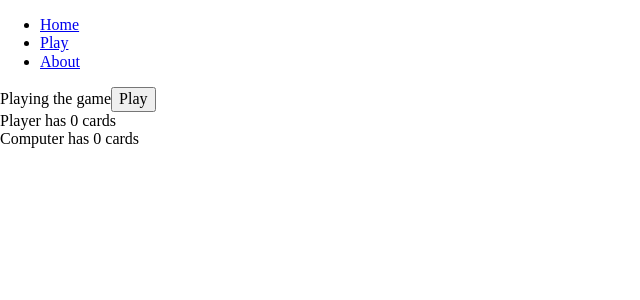
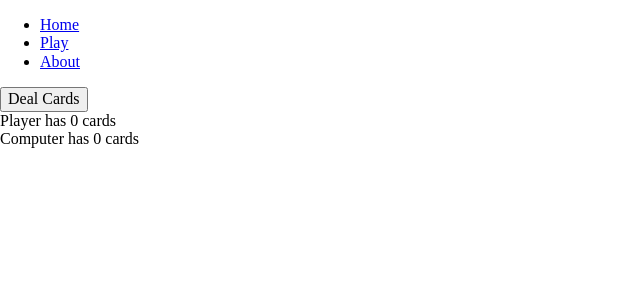
Before and after one commit to IgoVeyner/war, a React (Create React App) app: page /play in a window 1280 px wide. Shown: the top 300 px of the page, without its empty margins (0-640 px from the left). Built offline with nearby package versions, Linux system fonts and the light colour scheme.

Commit message:
add pregame component

```diff
--- a/src/components/Board/index.js
+++ b/src/components/Board/index.js
@@ -1,11 +1,15 @@
 import { useDispatch, useSelector } from 'react-redux'
 import { setPlayerHand, setComputerHand } from '../../redux/actions/handActions'
 import { getHands } from "../../services/hands"
+import PreGameLobby from './pregame'
 
 const Board = () => {
   const dispatch = useDispatch()
   const playerHand = useSelector(state => state.player)
   const computerHand = useSelector(state => state.computer)
+
+  const playerCards = playerHand['hand'].length
+  const computerCards = computerHand['hand'].length
 
   const startGame = () => {
     const hands = getHands()
@@ -15,15 +19,16 @@ const Board = () => {
 
   return (
     <div>
-      Playing the game
-      <button onClick={startGame}>
-        Play
-      </button>
+      { playerCards === 0 && computerCards === 0 ?
+        <PreGameLobby startGame={startGame} />
+        :
+        null
+      }
       <div>
-        Player has {playerHand['hand'].length} cards
+        Player has {playerCards} cards
       </div>
       <div>
-        Computer has {computerHand['hand'].length} cards
+        Computer has {computerCards} cards
       </div>
     </div>
   )
--- /dev/null
+++ b/src/components/Board/pregame/index.js
@@ -0,0 +1,8 @@
+const PreGameLobby = ({ startGame }) => {
+  return (
+  <button onClick={startGame}>
+    Deal Cards
+  </button>)
+}
+
+export default PreGameLobby
```
